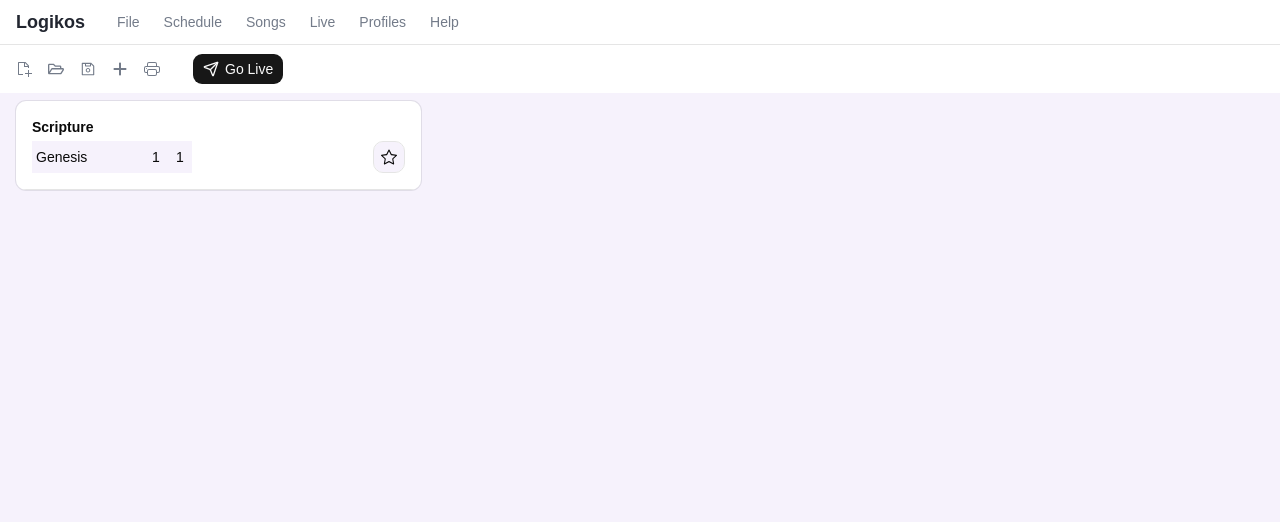
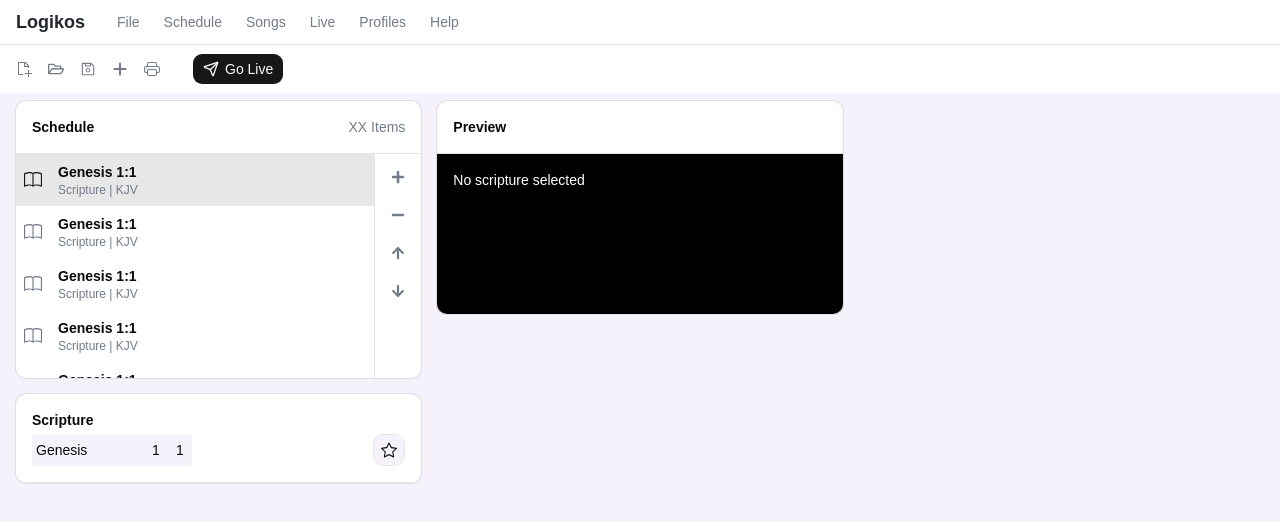
Before and after one commit to abrahamebij/logikos, a React (Vite) app: page / in a window 1280 px wide. Shown: the top 522 px of the page. Built offline with nearby package versions, Linux system fonts and the light colour scheme.

Commit message:
feat: implement Preview component to display selected scripture details

```diff
--- a/src/components/layout/interface/MainDisplay.tsx
+++ b/src/components/layout/interface/MainDisplay.tsx
@@ -1,15 +1,19 @@
-import Library from "./Library"
-import Schedule from "./Schedule"
+import Library from "./Library";
+import Preview from "./Preview";
+import Schedule from "./Schedule";
 
 const MainDisplay = () => {
   return (
     <div className="grid grid-cols-3 gap-4 px-4 py-2">
       <div className="flex flex-col justify-between gap-4">
-        {/* <Schedule/> */}
-        <Library/>
+        <Schedule />
+        <Library />
+      </div>
+      <div className="flex flex-col justify-between gap-4">
+        <Preview />
       </div>
     </div>
-  )
-}
+  );
+};
 
-export default MainDisplay
+export default MainDisplay;
--- /dev/null
+++ b/src/components/layout/interface/Preview.tsx
@@ -0,0 +1,33 @@
+import { Card, CardContent, CardHeader } from "@/components/ui/card";
+import { useGlobalStore } from "@/store/globalStore";
+
+const Preview = () => {
+  const { selectedScripture } = useGlobalStore();
+  console.log("selectedScripture: ", selectedScripture);
+  return (
+    <Card className="gap-0 pb-0">
+      <CardHeader className="border-b">
+        <h2 className="font-semibold">Preview</h2>
+      </CardHeader>
+      <CardContent className="p-0">
+        <div className="bg-black h-40">
+          {selectedScripture ? (
+            <div className="text-white p-4">
+              <h3 className="text-sm font-semibold">{selectedScripture.text}</h3>
+              <p className="text-xs text-right">
+                {selectedScripture.book} {selectedScripture.chapter}:
+                {selectedScripture.verse}
+              </p>
+            </div>
+          ) : (
+            <div className="text-white p-4">
+              <p>No scripture selected</p>
+            </div>
+          )}
+        </div>
+      </CardContent>
+    </Card>
+  );
+};
+
+export default Preview;
```
